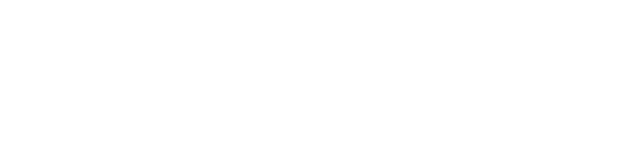
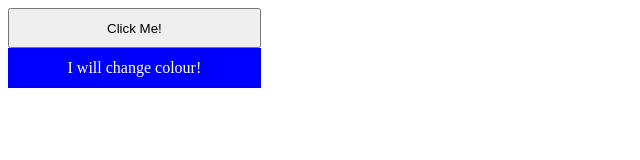
Before and after one commit to whitehotthrash/jan28-js, a plain HTML site: page src/index.html in a window 1280 px wide. Shown: the whole page, without its empty margins (0-640 px from the left). Drawn offline with Linux system fonts and the light colour scheme.

Commit message:
feat: added button, event listener and color change function

```diff
--- a/src/index.html
+++ b/src/index.html
@@ -7,7 +7,8 @@
 </head>
 <body>
   <main id="mainContainer" class="mainContainer" style="width: 100%; height: 100%;">
-
+    <button id="change-color-button" style="width: 20%; height: 40px;">Click Me!</button>
+    <div id="color-changeable-element" style="width: 20%; height: 40px; display: flex; justify-content: center; align-items: center; background-color: blue; color: white;">I will change colour!</div>
   </main>
   <script src="./index.js"></script>
 </body>
--- a/src/index.js
+++ b/src/index.js
@@ -23,6 +23,16 @@
   }
 })
 
+const button = document.getElementById('change-color-button');
+
+const elementToChange = document.getElementById('color-changeable-element');
+
+button.addEventListener('click', function() {
+
+  elementToChange.style.backgroundColor = 'red';
+
+});
+
 // document.getElementById("mainContainer").addEventListener("keydown", (eventData) => {
 //   if (eventData.key === " "){
 //     console.log("Space has been pressed");
```
